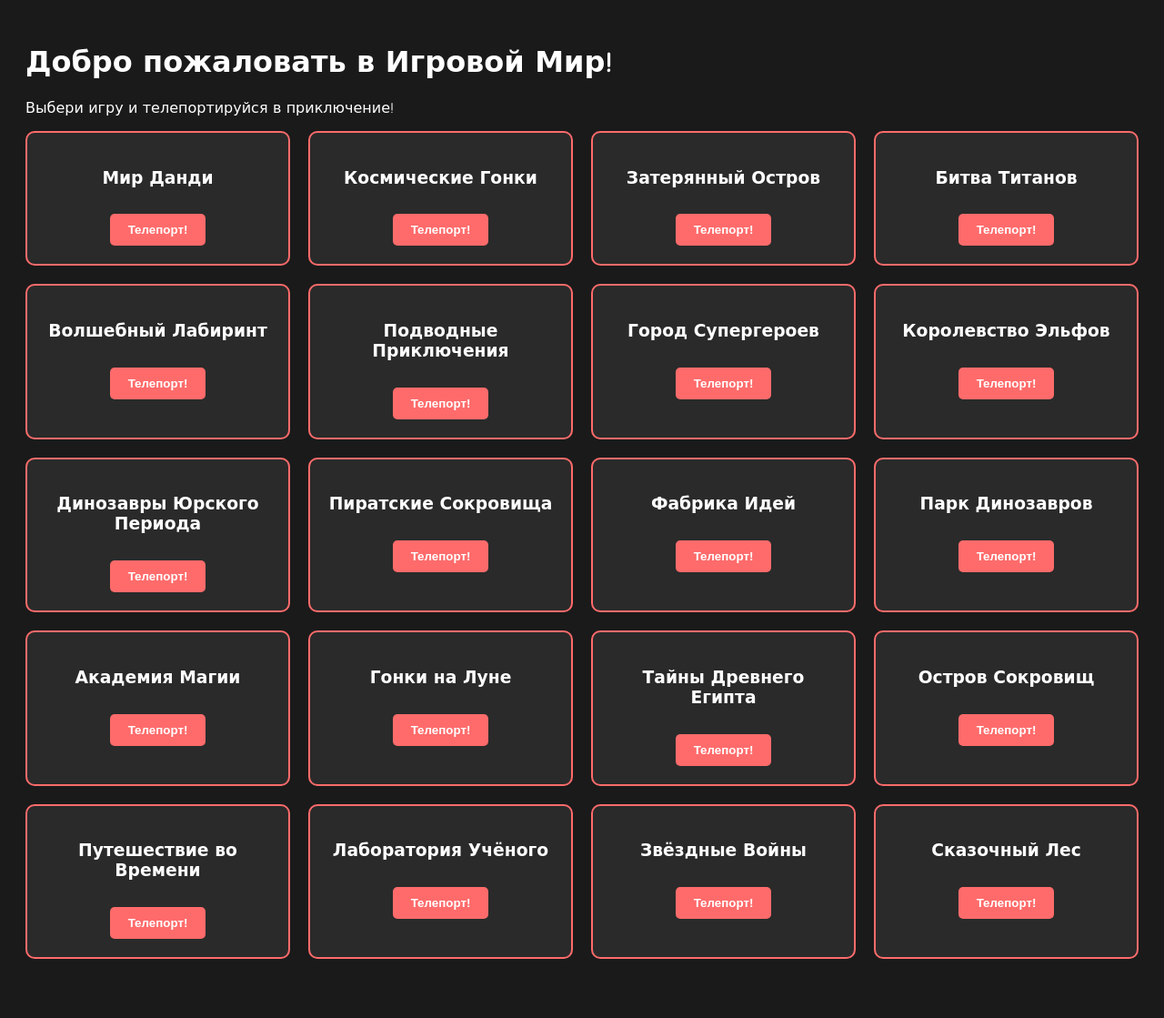
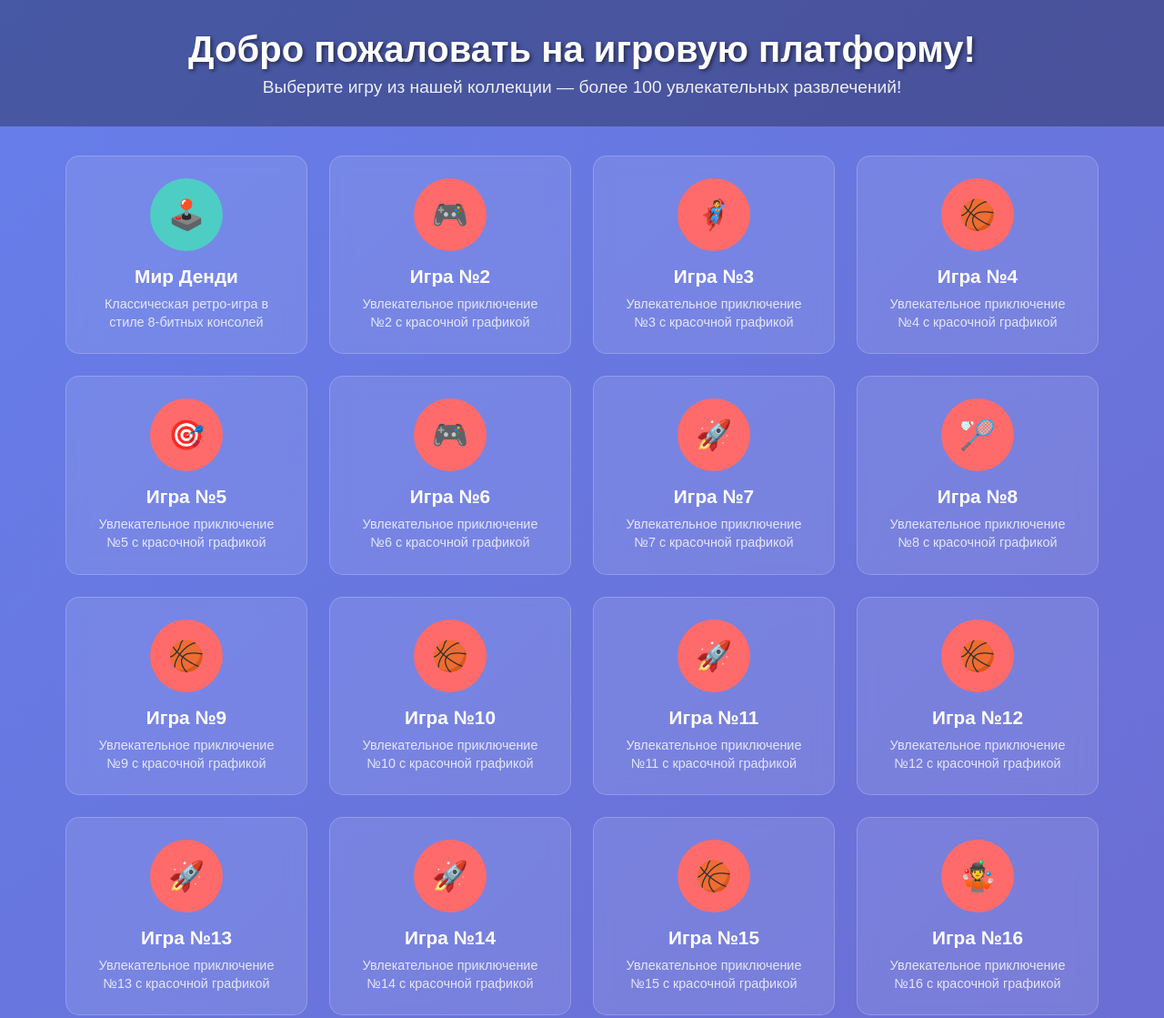
Before and after one commit to danjl-katya1993/https-danjl-katya1993.github.io, a plain HTML site: page index.html in a window 1280 px wide. Shown: the top 1119 px of the page at 91% size. Before the commit the page ends 1082 px from the top, so only its background shows below. Drawn offline with Linux system fonts and the light colour scheme.

Commit message:
Update index.html

```diff
--- a/index.html
+++ b/index.html
@@ -3,125 +3,25 @@
 <head>
     <meta charset="UTF-8">
     <meta name="viewport" content="width=device-width, initial-scale=1.0">
-    <title>Игровой Мир — Платформа с тысячами игр!</title>
-<style>
-  body {
-    font-family: 'Comic Sans MS', cursive, sans-serif;
-    background: #1a1a1a;
-    color: #ffffff;
-    padding: 20px;
-  }
-  .games-grid {
-    display: grid;
-    grid-template-columns: repeat(auto-fit, minmax(250px, 1fr));
-    gap: 20px;
-  }
-  .game-card {
-    background: #2a2a2a;
-    border: 2px solid #ff6b6b;
-    border-radius: 10px;
-    padding: 20px;
-    text-align: center;
-  }
-  button {
-    background: #ff6b6b;
-    color: white;
-    border: none;
-    padding: 10px 20px;
-    border-radius: 5px;
-    cursor: pointer;
-    font-weight: bold;
-    margin-top: 10px;
-  }
-</style>
+    <title>Игровая платформа — 100+ игр</title>
+    <link rel="stylesheet" href="style.css">
 </head>
 <body>
     <header>
-        <h1>Добро пожаловать в Игровой Мир!</h1>
-        <p>Выбери игру и телепортируйся в приключение!</p>
+        <h1>Добро пожаловать на игровую платформу!</h1>
+        <p>Выберите игру из нашей коллекции — более 100 увлекательных развлечений!</p>
     </header>
 
     <main>
-        <div class="games-grid">
-            <div class="game-card" data-game="Мир Данди">
-                <h3>Мир Данди</h3>
-                <button class="teleport-btn">Телепорт!</button>
-            </div>
-            <div class="game-card" data-game="Космические Гонки">
-                <h3>Космические Гонки</h3>
-                <button class="teleport-btn">Телепорт!</button>
-            </div>
-            <div class="game-card" data-game="Затерянный Остров">
-                <h3>Затерянный Остров</h3>
-                <button class="teleport-btn">Телепорт!</button>
-            </div>
-            <div class="game-card" data-game="Битва Титанов">
-                <h3>Битва Титанов</h3>
-                <button class="teleport-btn">Телепорт!</button>
-            </div>
-            <div class="game-card" data-game="Волшебный Лабиринт">
-                <h3>Волшебный Лабиринт</h3>
-                <button class="teleport-btn">Телепорт!</button>
-            </div>
-            <div class="game-card" data-game="Подводные Приключения">
-                <h3>Подводные Приключения</h3>
-                <button class="teleport-btn">Телепорт!</button>
-            </div>
-            <div class="game-card" data-game="Город Супергероев">
-                <h3>Город Супергероев</h3>
-                <button class="teleport-btn">Телепорт!</button>
-            </div>
-            <div class="game-card" data-game="Королевство Эльфов">
-                <h3>Королевство Эльфов</h3>
-                <button class="teleport-btn">Телепорт!</button>
-            </div>
-            <div class="game-card" data-game="Динозавры Юрского Периода">
-                <h3>Динозавры Юрского Периода</h3>
-                <button class="teleport-btn">Телепорт!</button>
-            </div>
-            <div class="game-card" data-game="Пиратские Сокровища">
-                <h3>Пиратские Сокровища</h3>
-                <button class="teleport-btn">Телепорт!</button>
-            </div>
-            <div class="game-card" data-game="Фабрика Идей">
-                <h3>Фабрика Идей</h3>
-                <button class="teleport-btn">Телепорт!</button>
-            </div>
-            <div class="game-card" data-game="Парк Динозавров">
-                <h3>Парк Динозавров</h3>
-                <button class="teleport-btn">Телепорт!</button>
-            </div>
-            <div class="game-card" data-game="Академия Магии">
-                <h3>Академия Магии</h3>
-                <button class="teleport-btn">Телепорт!</button>
-            </div>
-            <div class="game-card" data-game="Гонки на Луне">
-                <h3>Гонки на Луне</h3>
-                <button class="teleport-btn">Телепорт!</button>
-            </div>
-            <div class="game-card" data-game="Тайны Древнего Египта">
-                <h3>Тайны Древнего Египта</h3>
-                <button class="teleport-btn">Телепорт!</button>
-            </div>
-            <div class="game-card" data-game="Остров Сокровищ">
-                <h3>Остров Сокровищ</h3>
-                <button class="teleport-btn">Телепорт!</button>
-            </div>
-            <div class="game-card" data-game="Путешествие во Времени">
-                <h3>Путешествие во Времени</h3>
-                <button class="teleport-btn">Телепорт!</button>
-            </div>
-            <div class="game-card" data-game="Лаборатория Учёного">
-                <h3>Лаборатория Учёного</h3>
-                <button class="teleport-btn">Телепорт!</button>
-            </div>
-            <div class="game-card" data-game="Звёздные Войны">
-                <h3>Звёздные Войны</h3>
-                <button class="teleport-btn">Телепорт!</button>
-            </div>
-            <div class="game-card" data-game="Сказочный Лес">
-                <h3>Сказочный Лес</h3>
-                <button class="teleport-btn">Телепорт!</button>
-            </div>
+        <div class="games-grid" id="gamesGrid">
+            <!-- Игры будут сгенерированы JavaScript -->
         </div>
     </main>
+
+    <footer>
+        <p>&copy; 2024 Игровая платформа. Все права защищены.</p>
+    </footer>
+
+    <script src="script.js"></script>
+</body>
+</html>
```
